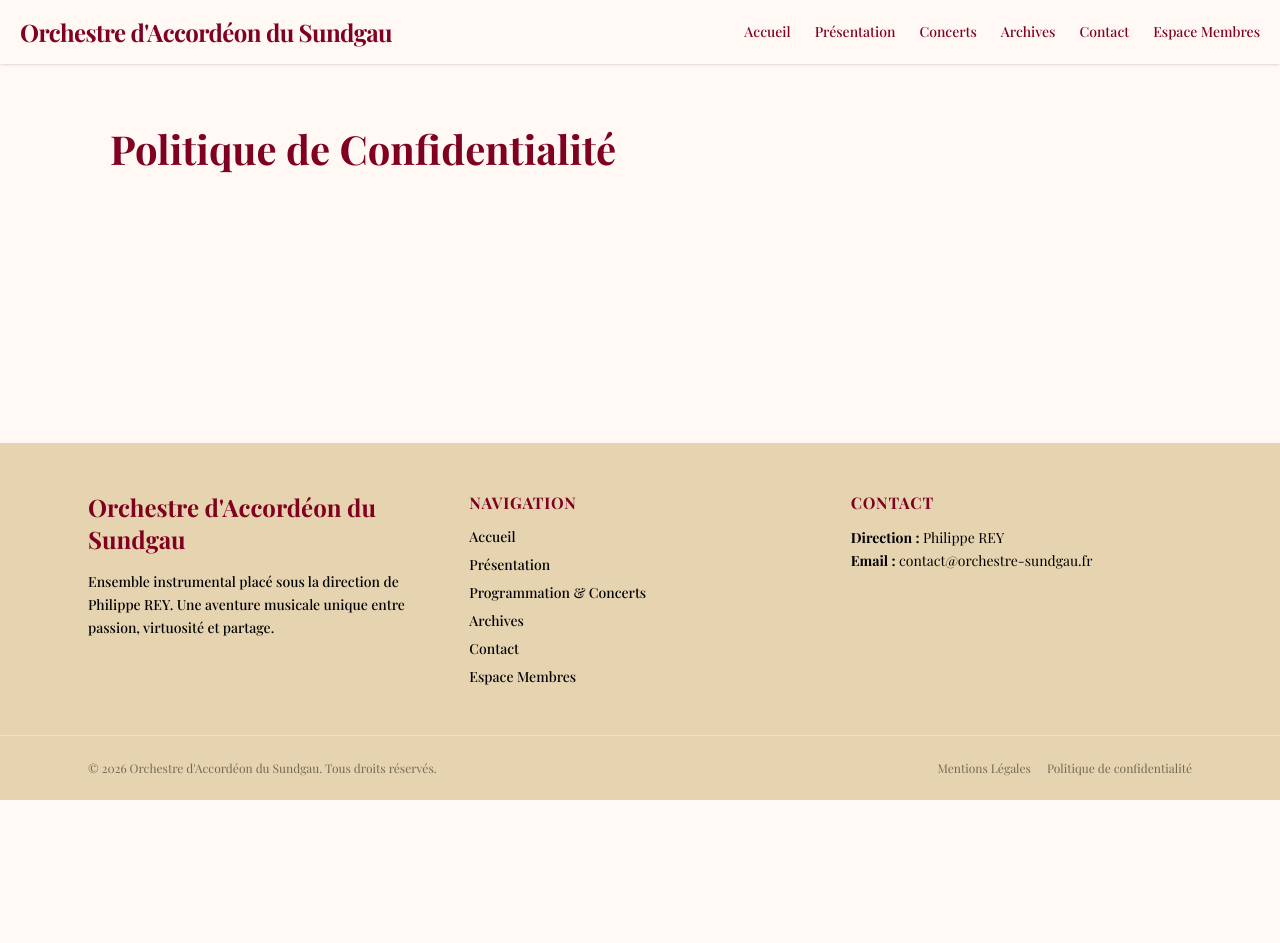
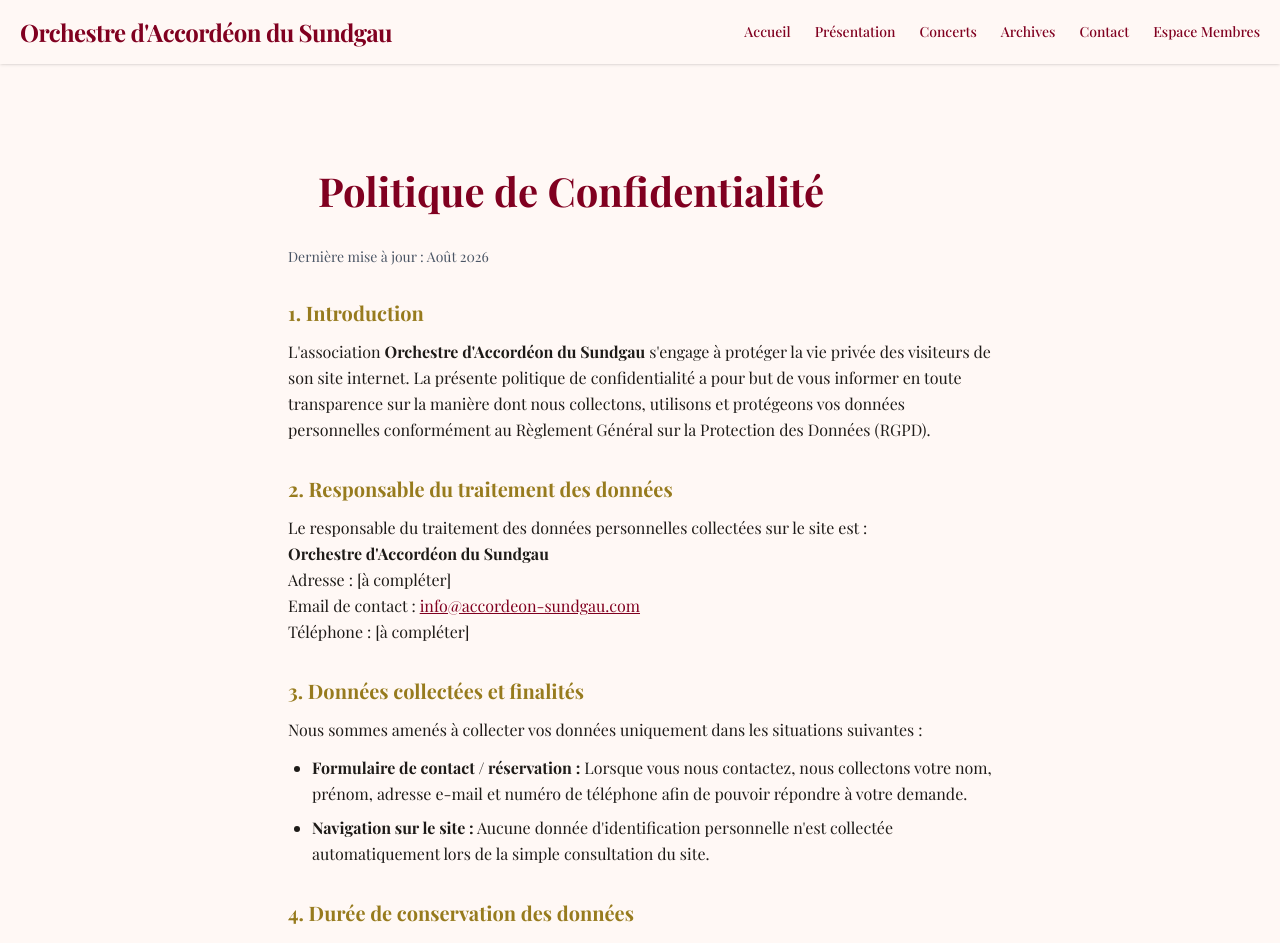
Before and after one commit to LednuZ/website-orchestre, a Next.js app in the folder frontend/: page /confidentialite in a window 1280 px wide. Shown: the top 943 px of the page. Before the commit the page ends 800 px from the top, so only its background shows below. Built offline with nearby package versions, Linux system fonts and the light colour scheme.

Commit message:
Complétion des pages "mentions legales" et "politique de confidentialite"

```diff
--- a/frontend/app/(legal)/confidentialite/page.tsx
+++ b/frontend/app/(legal)/confidentialite/page.tsx
@@ -1,5 +1,95 @@
-export default function Page() {
+import Link from 'next/link'
+
+export default function PolitiquedeConfidentialite() {
     return (
-        <h1>Politique de Confidentialité</h1>
+        <div className="px-4 py-12 space-y-8 text-foreground leading-relaxed">
+            <h1 className="text-3xl font-bold text-primary">Politique de Confidentialité</h1>
+            <p className="text-sm text-gray-600">Dernière mise à jour : Août 2026</p>
+
+            {/* 1. Introduction */}
+            <section className="space-y-3">
+                <h2 className="text-xl font-bold text-secondary">1. Introduction</h2>
+                <p>
+                    L'association <strong>Orchestre d'Accordéon du Sundgau</strong> s'engage à protéger la vie privée des visiteurs de son site internet. La présente politique de confidentialité a pour but de vous informer en toute transparence sur la manière dont nous collectons, utilisons et protégeons vos données personnelles conformément au Règlement Général sur la Protection des Données (RGPD).
+                </p>
+            </section>
+
+            {/* 2. Responsable du traitement */}
+            <section className="space-y-3">
+                <h2 className="text-xl font-bold text-secondary">2. Responsable du traitement des données</h2>
+                <p>
+                    Le responsable du traitement des données personnelles collectées sur le site est :<br />
+                    <strong>Orchestre d'Accordéon du Sundgau</strong><br />
+                    Adresse : [à compléter]<br />
+                    Email de contact : <a href="mailto:info@accordeon-sundgau.com" className="text-primary underline">info@accordeon-sundgau.com</a><br />
+                    Téléphone : [à compléter]
+                </p>
+            </section>
+
+            {/* 3. Données collectées et finalités */}
+            <section className="space-y-3">
+                <h2 className="text-xl font-bold text-secondary">3. Données collectées et finalités</h2>
+                <p>Nous sommes amenés à collecter vos données uniquement dans les situations suivantes :</p>
+                <ul className="list-disc pl-6 space-y-2">
+                    <li>
+                        <strong>Formulaire de contact / réservation :</strong> Lorsque vous nous contactez, nous collectons votre nom, prénom, adresse e-mail et numéro de téléphone afin de pouvoir répondre à votre demande.
+                    </li>
+                    <li>
+                        <strong>Navigation sur le site :</strong> Aucune donnée d'identification personnelle n'est collectée automatiquement lors de la simple consultation du site.
+                    </li>
+                </ul>
+            </section>
+
+            {/* 4. Durée de conservation */}
+            <section className="space-y-3">
+                <h2 className="text-xl font-bold text-secondary">4. Durée de conservation des données</h2>
+                <p>
+                    Vos données personnelles sont conservées uniquement pendant la durée nécessaire au traitement de votre demande :
+                </p>
+                <ul className="list-disc pl-6 space-y-1">
+                    <li><strong>Demandes de contact / réservations :</strong> 3 ans maximum à compter du dernier contact de votre part.</li>
+                </ul>
+            </section>
+
+            {/* 5. Partage des données */}
+            <section className="space-y-3">
+                <h2 className="text-xl font-bold text-secondary">5. Partage et transfert des données</h2>
+                <p>
+                    L'Orchestre d'Accordéon du Sundgau <strong>ne vend, ne loue et ne cède aucune de vos données personnelles à des tiers</strong> à des fins commerciales. Les données sont strictement réservées à l'usage interne de l'association.
+                </p>
+            </section>
+
+            {/* 6. Vos droits */}
+            <section className="space-y-3">
+                <h2 className="text-xl font-bold text-secondary">6. Vos droits concernant vos données (RGPD)</h2>
+                <p>Conformément à la réglementation en vigueur, vous disposez des droits suivants :</p>
+                <ul className="list-disc pl-6 space-y-1">
+                    <li><strong>Droit d'accès :</strong> Obtenir la confirmation que vos données sont traitées et en recevoir une copie.</li>
+                    <li><strong>Droit de rectification :</strong> Demander la correction de données inexactes ou incomplètes.</li>
+                    <li><strong>Droit à l'effacement (droit à l'oubli) :</strong> Demander la suppression de vos données personnelles.</li>
+                </ul>
+                <p className="pt-2">
+                    Pour exercer ces droits, il vous suffit d'envoyer un e-mail à :{' '}
+                    <a href="mailto:info@accordeon-sundgau.com" className="text-primary underline font-medium">
+                        info@accordeon-sundgau.com
+                    </a>.
+                </p>
+            </section>
+
+            {/* 7. Cookies */}
+            <section className="space-y-3">
+                <h2 className="text-xl font-bold text-secondary">7. Gestion des cookies</h2>
+                <p>
+                    Ce site utilise uniquement des cookies techniques strictement nécessaires au bon fonctionnement de la plateforme (Next.js). Aucun cookie de suivi publicitaire ou de profilage tiers n'est déposé sur votre navigateur.
+                </p>
+            </section>
+
+            {/* Retour aux mentions légales */}
+            <div className="pt-6 border-t border-gray-200">
+                <Link href="/mentions-legales" className="text-primary font-medium hover:underline">
+                    ← Consulter également les mentions légales
+                </Link>
+            </div>
+        </div>
     )
 }
--- a/frontend/app/(legal)/mentions-legales/page.tsx
+++ b/frontend/app/(legal)/mentions-legales/page.tsx
@@ -1,5 +1,48 @@
-export default function Page() {
+export default function MentionsLegales() {
     return (
-        <h1>Mentions Légales</h1>
+        <div className="px-4 space-y-8 text-foreground">
+            <h1>Mentions Légales</h1>
+
+            {/* 1. Éditeur */}
+            <section className="space-y-2">
+                <h2 className="text-xl font-bold text-secondary">1. Éditeur du site</h2>
+                <p>
+                    Le site est édité par l'association <strong>Orchestre d'Accordéon du Sundgau</strong>.<br />
+                    Siège social : [à compléter]<br />
+                    Email : [à compléter]<br />
+                    Téléphone : [à compléter]<br />
+                    Directeur de la publication : [à compléter]
+                </p>
+            </section>
+
+            {/* 2. Hébergeur */}
+            <section className="space-y-2">
+                <h2 className="text-xl font-bold text-secondary">2. Hébergement</h2>
+                <p>
+                    Ce site est hébergé par <strong>[à compléter]</strong><br />
+                    Adresse : [à compléter]<br />
+                    Site web : [à compléter]
+                </p>
+            </section>
+
+            {/* 3. Propriété intellectuelle */}
+            <section className="space-y-2">
+                <h2 className="text-xl font-bold text-secondary">3. Propriété intellectuelle</h2>
+                <p>
+                    L'ensemble des contenus (textes, images, photographies, sons) présents sur ce site est la propriété exclusive de l'Orchestre d'Accordéon du Sundgau, sauf mention contraire. Toute reproduction ou représentation totale ou partielle est interdite sans autorisation préalable.
+                </p>
+                <p className="text-sm text-gray-600">
+                    Crédits photos : [à compléter]
+                </p>
+            </section>
+
+            {/* 4. Données personnelles */}
+            <section className="space-y-2">
+                <h2 className="text-xl font-bold text-secondary">4. Protection des données (RGPD)</h2>
+                <p>
+                    Les informations recueillies via le formulaire de contact sont destinées exclusivement au traitement de vos demandes. Conformément au RGPD, vous disposez d'un droit d'accès, de rectification et de suppression de vos données en nous contactant par email.
+                </p>
+            </section>
+        </div>
     )
 }
--- a/frontend/app/layout.tsx
+++ b/frontend/app/layout.tsx
@@ -30,7 +30,7 @@ export default function RootLayout({
     >
       <body className="min-h-full font-serif flex flex-col">
         <Navbar />
-        <main className="flex-1 px-20 pt-5">
+        <main className="flex-1 px-20 pt-5 max-w-4xl mx-auto">
 
           {/* Contenu des Pages */}
           {children}
```
Also changed, not shown: 1 other file (tests, documents, lock files or other folders).
